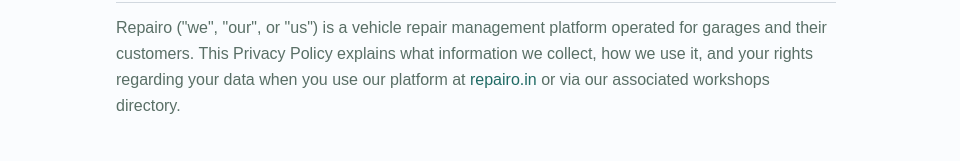
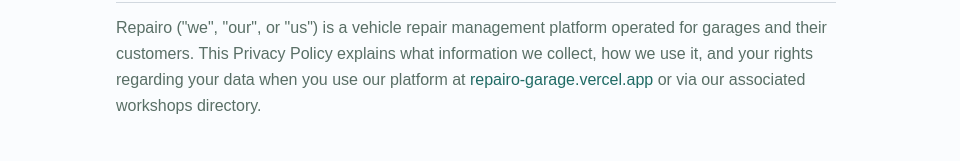
Before and after one commit to alen899-my/workshop, a Next.js app in the folder webfrontend/: page /privacy in a window 1280 px wide. Shown: the part 333-494 px from the top of the page, without its empty margins (159-1119 px from the left). Built offline with nearby package versions, Linux system fonts and the light colour scheme; no server answers; a web font is replaced by a local one.

Commit message:
feat: implement core web pages including terms, privacy, pricing, and about sections with SEO metadata and site verification

```diff
--- a/webfrontend/app/about/page.tsx
+++ b/webfrontend/app/about/page.tsx
@@ -3,7 +3,7 @@
 import { Wrench, Users, Globe, ShieldCheck, Zap, BarChart3, Car, Clock, ArrowRight } from "lucide-react";
 import { Metadata } from "next";
 
-const SITE_URL = process.env.NEXT_PUBLIC_APP_URL || "https://repairo.in";
+const SITE_URL = process.env.NEXT_PUBLIC_APP_URL || "https://repairo-garage.vercel.app";
 
 export const metadata: Metadata = {
   title: "About Repairo — Garage Management Platform Built for Kerala",
--- a/webfrontend/app/layout.tsx
+++ b/webfrontend/app/layout.tsx
@@ -3,7 +3,7 @@
 import { ThemeProvider } from "@/components/theme-provider";
 import { WorkshopToastProvider } from "@/components/ui/WorkshopToast";
 
-const SITE_URL = process.env.NEXT_PUBLIC_APP_URL || "https://repairo.in";
+const SITE_URL = process.env.NEXT_PUBLIC_APP_URL || "https://repairo-garage.vercel.app";
 const SITE_NAME = "Repairo";
 
 export const metadata: Metadata = {
@@ -28,7 +28,7 @@
     "mechanic software",
     "car service management",
     "Repairo",
-    "repairo.in",
+    "repairo-garage.vercel.app",
     "workshop billing software",
     "GST invoice garage",
     "auto workshop CRM India",
@@ -100,7 +100,7 @@
 
   // ── Verification (add Search Console ID when live) ──
   verification: {
-    google: process.env.NEXT_PUBLIC_GOOGLE_SITE_VERIFICATION || "",
+    google: process.env.NEXT_PUBLIC_GOOGLE_SITE_VERIFICATION || "google05d4ee03af8c52a3",
     // yandex: "...",
     // bing: "...",
   },
--- a/webfrontend/app/opengraph-image.tsx
+++ b/webfrontend/app/opengraph-image.tsx
@@ -98,7 +98,7 @@
         >
           <span style={{ color: "#0d9488", fontSize: 20, fontWeight: 800 }}>⚙</span>
           <span style={{ color: "rgba(255,255,255,0.7)", fontSize: 18, fontWeight: 700, letterSpacing: "0.05em" }}>
-            repairo.in
+            repairo-garage.vercel.app
           </span>
         </div>
 
--- a/webfrontend/app/page.tsx
+++ b/webfrontend/app/page.tsx
@@ -1,7 +1,7 @@
 import { Metadata } from "next";
 import HomePageContent from "@/components/pages/HomePageContent";
 
-const SITE_URL = process.env.NEXT_PUBLIC_APP_URL || "https://repairo.in";
+const SITE_URL = process.env.NEXT_PUBLIC_APP_URL || "https://repairo-garage.vercel.app";
 
 export const metadata: Metadata = {
   title: "Repairo — #1 Garage Management Software | Kerala & India",
@@ -18,7 +18,7 @@
     "GST invoice garage software",
     "find workshop near me Kerala",
     "car service management software",
-    "repairo.in",
+    "repairo-garage.vercel.app",
     "garage software free trial",
     "digital workshop management",
     "technician management system",
--- a/webfrontend/app/pricing/page.tsx
+++ b/webfrontend/app/pricing/page.tsx
@@ -3,7 +3,7 @@
 import { Check, Zap, Star, MessageCircle } from "lucide-react";
 import { Metadata } from "next";
 
-const SITE_URL = process.env.NEXT_PUBLIC_APP_URL || "https://repairo.in";
+const SITE_URL = process.env.NEXT_PUBLIC_APP_URL || "https://repairo-garage.vercel.app";
 
 export const metadata: Metadata = {
   title: "Pricing — \u20b92,999/month | Repairo Garage Software",
--- a/webfrontend/app/privacy/page.tsx
+++ b/webfrontend/app/privacy/page.tsx
@@ -2,7 +2,7 @@
 import Link from "next/link";
 import { Metadata } from "next";
 
-const SITE_URL = process.env.NEXT_PUBLIC_APP_URL || "https://repairo.in";
+const SITE_URL = process.env.NEXT_PUBLIC_APP_URL || "https://repairo-garage.vercel.app";
 
 export const metadata: Metadata = {
   title: "Privacy Policy | Repairo Garage Management Software",
@@ -51,7 +51,7 @@
             <p className="text-muted-foreground leading-relaxed">
               Repairo ("we", "our", or "us") is a vehicle repair management platform operated for garages and their customers.
               This Privacy Policy explains what information we collect, how we use it, and your rights regarding your data
-              when you use our platform at <span className="text-primary font-mono">repairo.in</span> or via our associated workshops directory.
+              when you use our platform at <span className="text-primary font-mono">repairo-garage.vercel.app</span> or via our associated workshops directory.
             </p>
           </section>
 
--- a/webfrontend/app/robots.ts
+++ b/webfrontend/app/robots.ts
@@ -1,6 +1,6 @@
 import { MetadataRoute } from "next";
 
-const SITE_URL = process.env.NEXT_PUBLIC_APP_URL || "https://repairo.in";
+const SITE_URL = process.env.NEXT_PUBLIC_APP_URL || "https://repairo-garage.vercel.app";
 
 export default function robots(): MetadataRoute.Robots {
   return {
--- a/webfrontend/app/sitemap.ts
+++ b/webfrontend/app/sitemap.ts
@@ -1,6 +1,6 @@
 import { MetadataRoute } from "next";
 
-const SITE_URL = process.env.NEXT_PUBLIC_APP_URL || "https://repairo.in";
+const SITE_URL = process.env.NEXT_PUBLIC_APP_URL || "https://repairo-garage.vercel.app";
 
 export default function sitemap(): MetadataRoute.Sitemap {
   const now = new Date();
--- a/webfrontend/app/terms/page.tsx
+++ b/webfrontend/app/terms/page.tsx
@@ -2,7 +2,7 @@
 import Link from "next/link";
 import { Metadata } from "next";
 
-const SITE_URL = process.env.NEXT_PUBLIC_APP_URL || "https://repairo.in";
+const SITE_URL = process.env.NEXT_PUBLIC_APP_URL || "https://repairo-garage.vercel.app";
 
 export const metadata: Metadata = {
   title: "Terms & Conditions | Repairo Garage Management Software",
--- a/webfrontend/app/workshops/metadata.ts
+++ b/webfrontend/app/workshops/metadata.ts
@@ -1,7 +1,7 @@
 // Metadata for the /workshops route (must be in a separate file since page.tsx is "use client")
 import { Metadata } from "next";
 
-const SITE_URL = process.env.NEXT_PUBLIC_APP_URL || "https://repairo.in";
+const SITE_URL = process.env.NEXT_PUBLIC_APP_URL || "https://repairo-garage.vercel.app";
 
 export const metadata: Metadata = {
   title: "Find a Workshop Near You — Garage Finder | Repairo",
--- a/webfrontend/next.config.mjs
+++ b/webfrontend/next.config.mjs
@@ -70,8 +70,8 @@
       // Redirect bare www to non-www (canonical domain)
       {
         source: "/:path*",
-        has: [{ type: "host", value: "www.repairo.in" }],
-        destination: "https://repairo.in/:path*",
+        has: [{ type: "host", value: "www.repairo-garage.vercel.app" }],
+        destination: "https://repairo-garage.vercel.app/:path*",
         permanent: true,
       },
       // Redirect old /workshop (singular) to /workshops
--- /dev/null
+++ b/webfrontend/public/google05d4ee03af8c52a3.html
@@ -0,0 +1 @@
+google-site-verification: google05d4ee03af8c52a3.html
```
